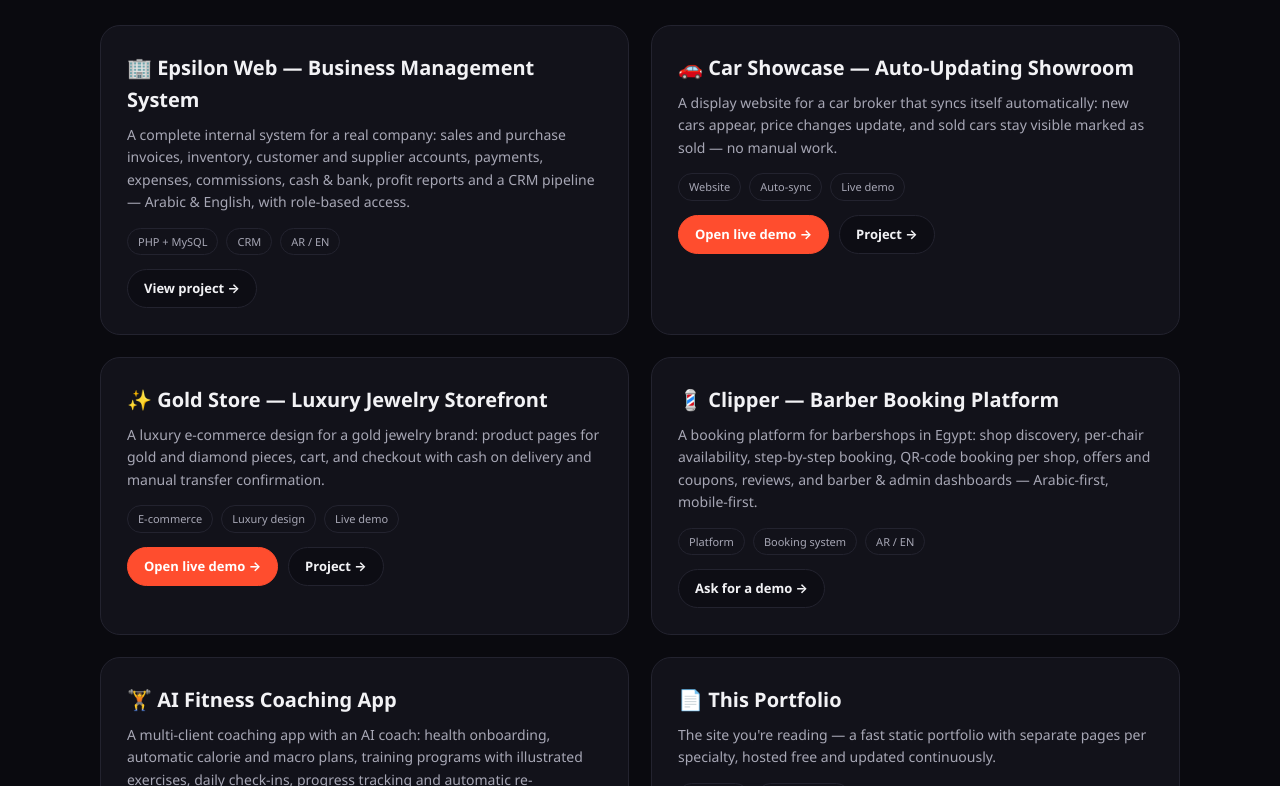
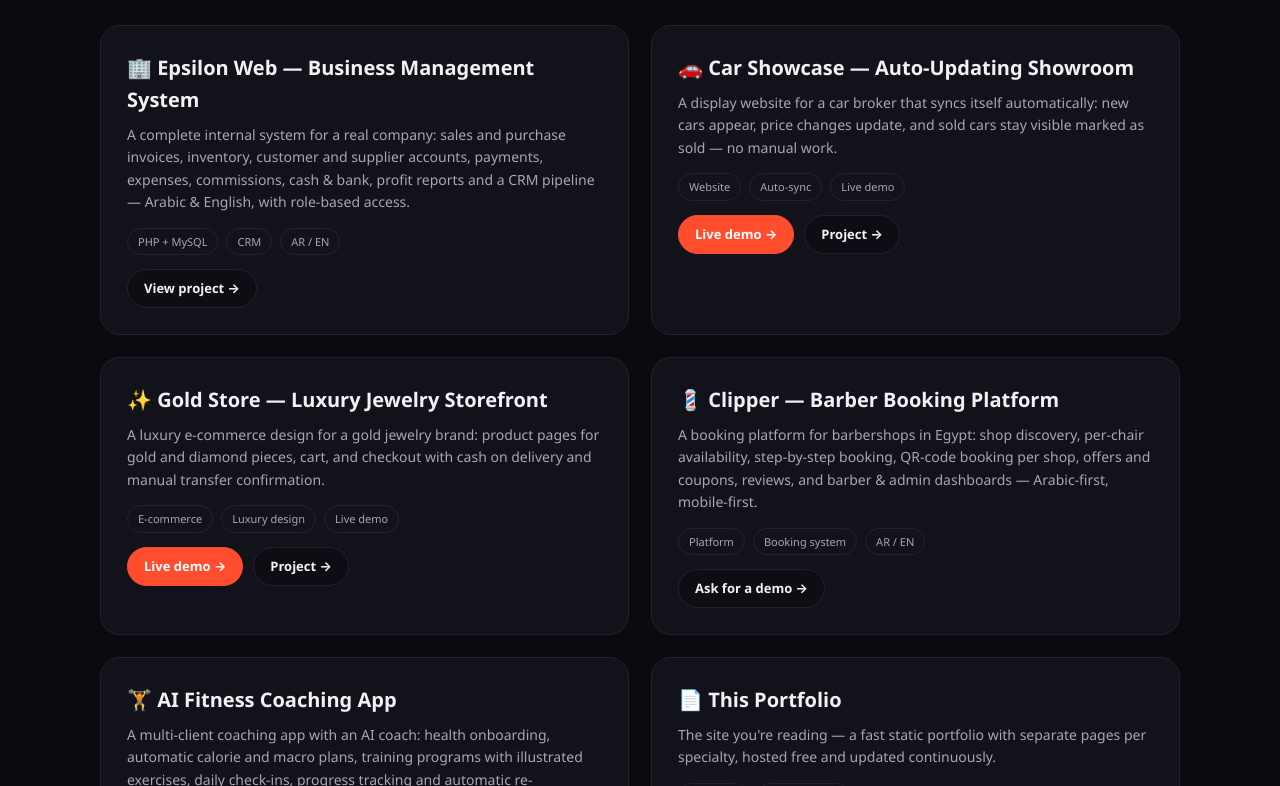
Before and after one commit to mo7md2001/portfolio, a plain HTML site: page projects.html in a window 1280 px wide. Shown: the part 465-1251 px from the top of the page. Drawn offline with Linux system fonts and the light colour scheme.

Commit message:
Update projects.html

```diff
--- a/projects.html
+++ b/projects.html
@@ -74,12 +74,12 @@
       <div class="card"><h3>🚗 Car Showcase — Auto-Updating Showroom</h3>
       <p>A display website for a car broker that syncs itself automatically: new cars appear, price changes update, and sold cars stay visible marked as sold — no manual work.</p>
       <div class="tags"><span class="tag">Website</span><span class="tag">Auto-sync</span><span class="tag">Live demo</span></div>
-      <div class="links"><a class="lnk live" href="https://mo7md2001.github.io/car-showcase/" target="_blank" rel="noopener">Open live demo →</a><a class="lnk" href="https://github.com/mo7md2001/car-showcase" target="_blank" rel="noopener">Project →</a></div></div>
+      <div class="links"><a class="lnk live" href="https://mo7md2001.github.io/car-showcase/" target="_blank" rel="noopener">Live demo →</a><a class="lnk" href="https://github.com/mo7md2001/car-showcase" target="_blank" rel="noopener">Project →</a></div></div>
 
       <div class="card"><h3>✨ Gold Store — Luxury Jewelry Storefront</h3>
       <p>A luxury e-commerce design for a gold jewelry brand: product pages for gold and diamond pieces, cart, and checkout with cash on delivery and manual transfer confirmation.</p>
       <div class="tags"><span class="tag">E-commerce</span><span class="tag">Luxury design</span><span class="tag">Live demo</span></div>
-      <div class="links"><a class="lnk live" href="https://mo7md2001.github.io/gold-store-mockup/" target="_blank" rel="noopener">Open live demo →</a><a class="lnk" href="https://github.com/mo7md2001/gold-store-mockup" target="_blank" rel="noopener">Project →</a></div></div>
+      <div class="links"><a class="lnk live" href="https://mo7md2001.github.io/gold-store-mockup/" target="_blank" rel="noopener">Live demo →</a><a class="lnk" href="https://github.com/mo7md2001/gold-store-mockup" target="_blank" rel="noopener">Project →</a></div></div>
 
       <div class="card"><h3>💈 Clipper — Barber Booking Platform</h3>
       <p>A booking platform for barbershops in Egypt: shop discovery, per-chair availability, step-by-step booking, QR-code booking per shop, offers and coupons, reviews, and barber &amp; admin dashboards — Arabic-first, mobile-first.</p>
```
